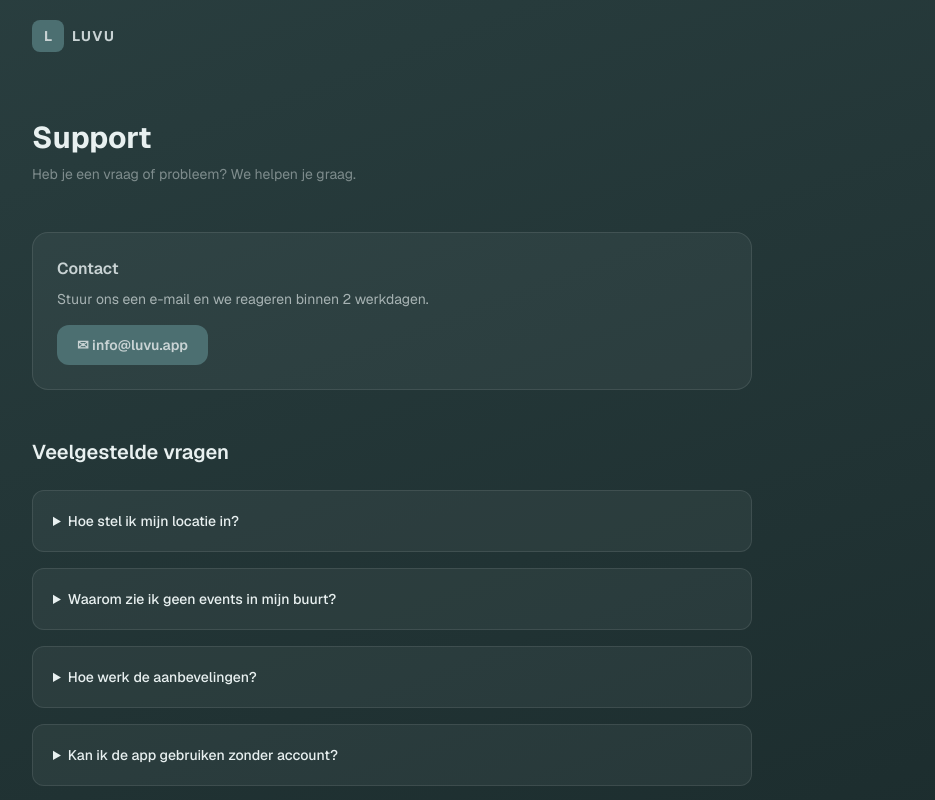
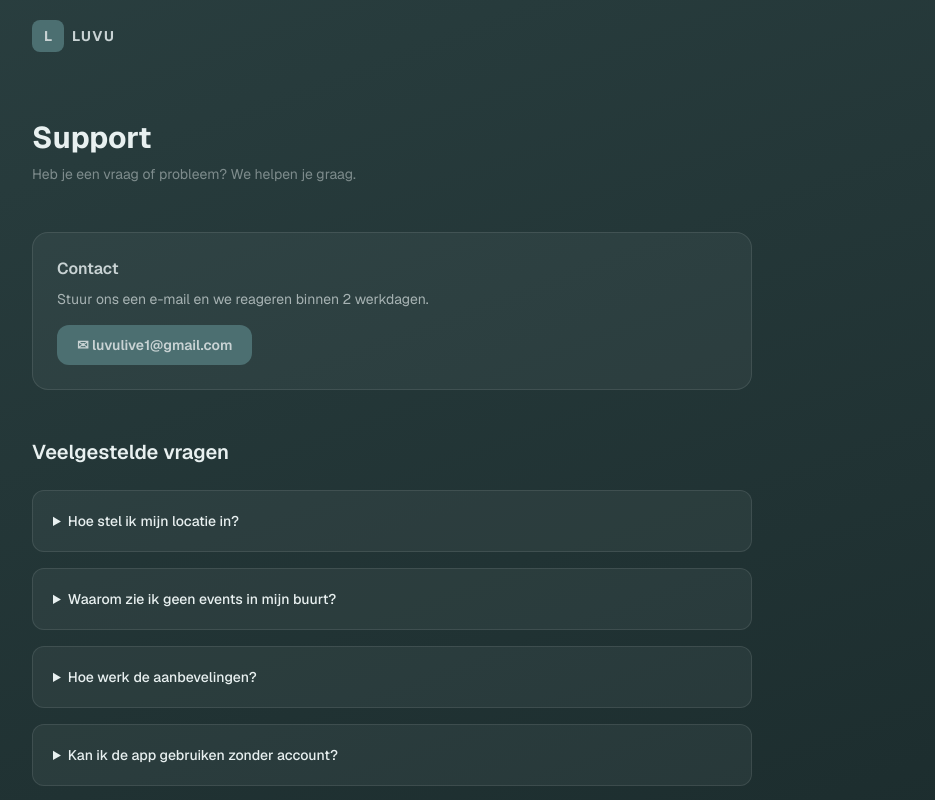
Before and after one commit to jjb277/luvu-web, a Next.js app: page /support in a window 1280 px wide. Shown: the top 800 px of the page, without its empty margins (248-1183 px from the left). Built offline with nearby package versions, Linux system fonts and the light colour scheme.

Commit message:
Update support email to luvulive1@gmail.com

```diff
--- a/app/support/page.tsx
+++ b/app/support/page.tsx
@@ -8,7 +8,7 @@ const FAQ = [
   { q: "Waarom zie ik geen events in mijn buurt?", a: "Controleer of je postcode of stad correct is ingesteld. Vergroot eventueel de zoekradius via de filteropties." },
   { q: "Hoe werk de aanbevelingen?", a: "LUVU houdt rekening met jouw favoriete categorieën, eerder gelikte events en jouw locatie om de beste matches te tonen." },
   { q: "Kan ik de app gebruiken zonder account?", a: "Ja, je kunt LUVU volledig gebruiken zonder account. Een account is alleen nodig voor extra functies zoals ticketing." },
-  { q: "Hoe verwijder ik mijn gegevens?", a: "Stuur een e-mail naar info@luvu.app met de vermelding 'Verwijder mijn gegevens' en we verwerken je aanvraag binnen 30 dagen." },
+  { q: "Hoe verwijder ik mijn gegevens?", a: "Stuur een e-mail naar luvulive1@gmail.com met de vermelding 'Verwijder mijn gegevens' en we verwerken je aanvraag binnen 30 dagen." },
 ];
 
 export default function SupportPage() {
@@ -31,10 +31,10 @@ export default function SupportPage() {
           <p className="text-sm mb-4" style={{ color: "rgba(232,240,240,0.65)" }}>
             Stuur ons een e-mail en we reageren binnen 2 werkdagen.
           </p>
-          <a href="mailto:info@luvu.app"
+          <a href="mailto:luvulive1@gmail.com"
             className="inline-flex items-center gap-2 px-5 py-2.5 rounded-xl text-sm font-semibold transition-opacity hover:opacity-80"
             style={{ background: "#4c6f71", color: "#c9d3d4" }}>
-            ✉ info@luvu.app
+            ✉ luvulive1@gmail.com
           </a>
         </div>
 
```
